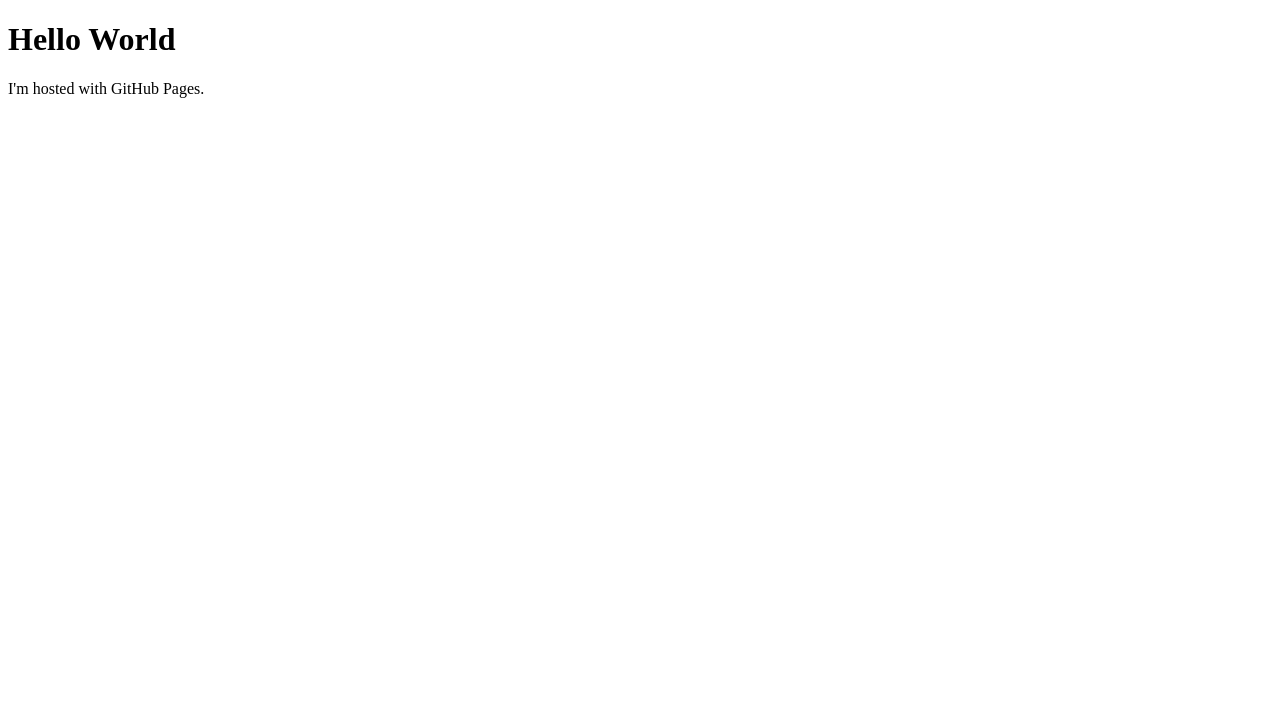
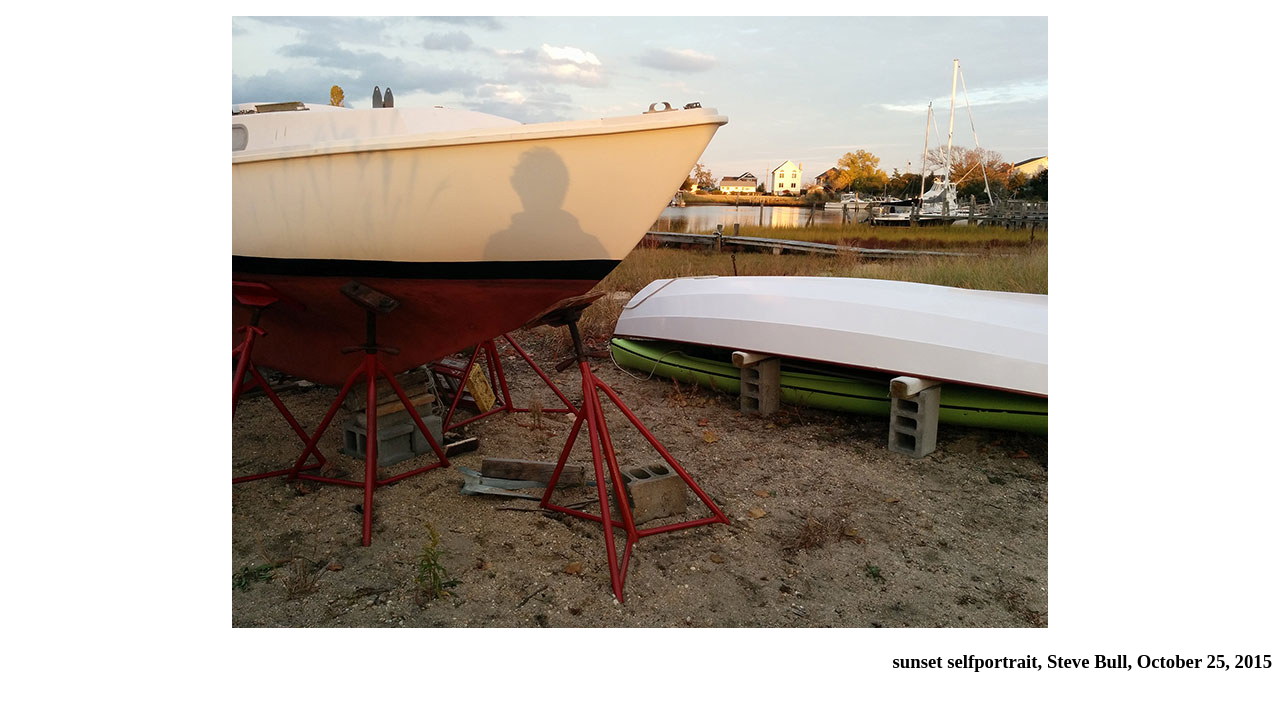
Before and after one commit to stevebull/stevebull.github.io, a plain HTML site: page index.html in a window 1280 px wide. Drawn offline with Linux system fonts and the light colour scheme.

Commit message:
added images folder + image

```diff
--- a/index.html
+++ b/index.html
@@ -1,7 +1,9 @@
 <!DOCTYPE html>
 <html>
 <body>
-<h1>Hello World</h1>
-<p>I'm hosted with GitHub Pages.</p>
+
+<p align="center"><a href="images/sunset-selfportrait-IMG_20151025_173938.jpg"><img src="images/sunset-selfportrait-IMG_20151025_173938-612w.jpg" /></a></p>
+
+<h3 align="right">sunset selfportrait, Steve Bull, October 25, 2015</h3>
 </body>
 </html>
```
Also changed, not shown: images/sunset-selfportrait-IMG_20151025_173938-612w.jpg (added), images/sunset-selfportrait-IMG_20151025_173938.jpg (added).
